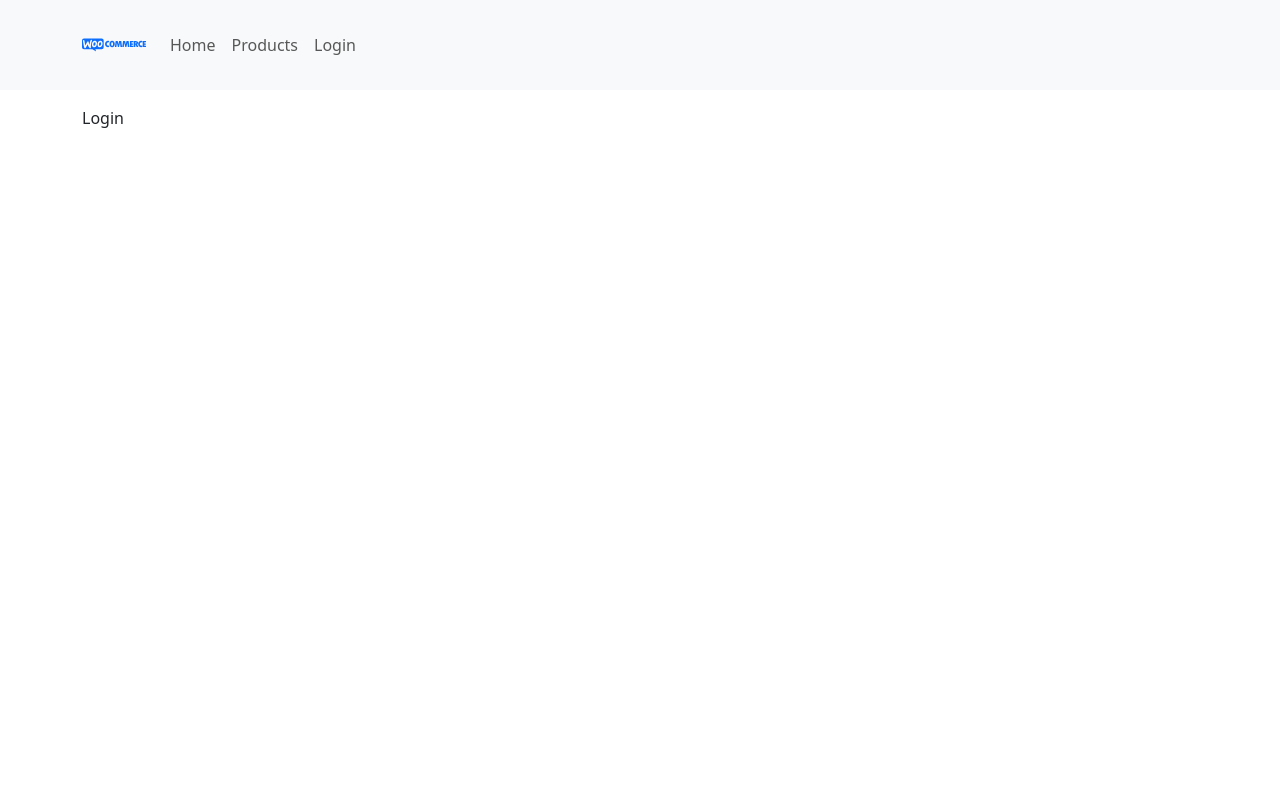
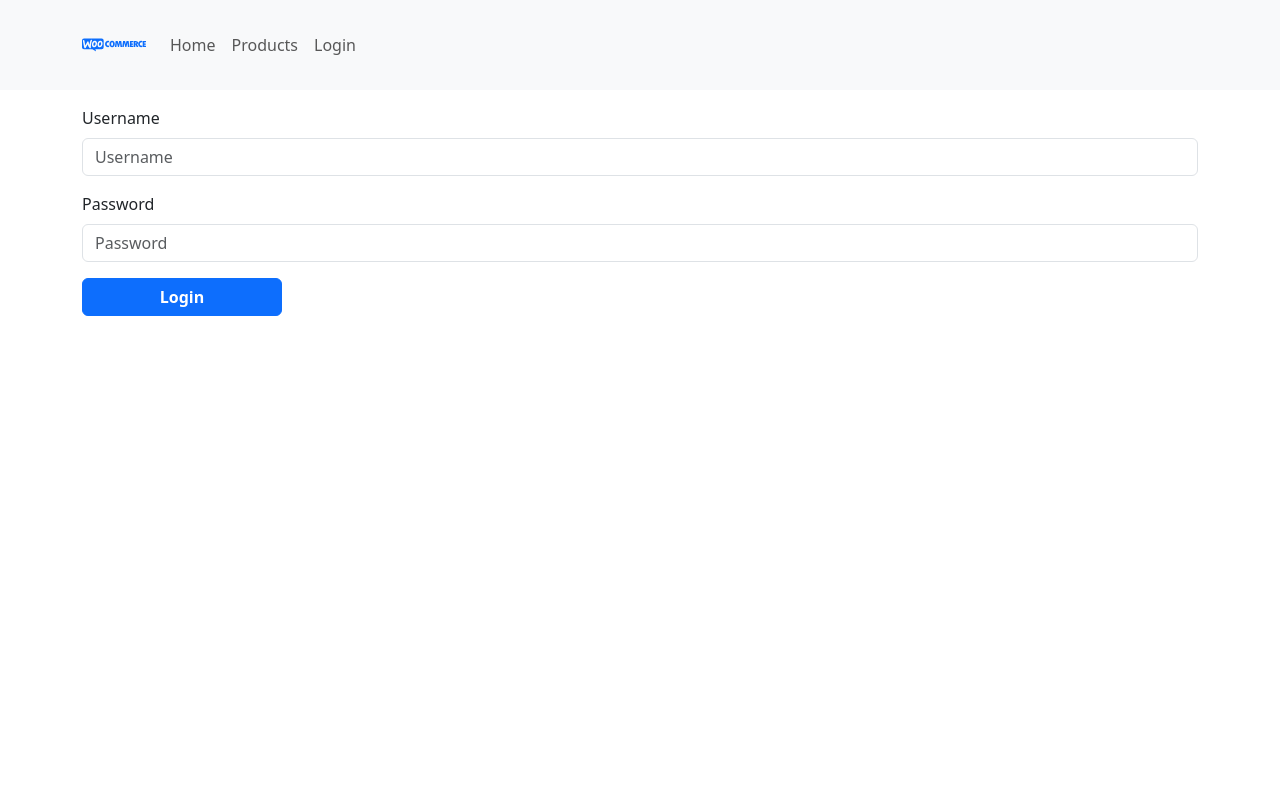
Before and after one commit to mohamed-emad-amit/last-dance-19, a React (Vite) app: page /login in a window 1280 px wide. Shown: the top 800 px of the page. Built offline with nearby package versions, Linux system fonts and the light colour scheme.

Commit message:
feat: Login

```diff
--- a/src/pages/Login/Login.jsx
+++ b/src/pages/Login/Login.jsx
@@ -1,4 +1,114 @@
+import { Button, Form } from "react-bootstrap";
+import { errorHandler } from "../../utils/errorHandler";
+import { useRef, useState } from "react";
+import { API } from "../../api/apiService";
+import toast from "react-hot-toast";
+import { useNavigate } from "react-router-dom";
 
 export const Login = () => {
-  return <div>Login</div>;
+  // Validate Data Before Send
+  const [validated, setValidated] = useState(false);
+
+  // Ref's
+  const usernameRef = useRef();
+  const passwordRef = useRef();
+
+  // Navigate
+  const navigate = useNavigate();
+
+  // Handler
+  async function handleLogin(ev) {
+    ev.preventDefault();
+
+    const form = ev.target;
+
+    try {
+      // Enable Validate
+      setValidated(true);
+
+      // Check Validation
+      const currentState = form.checkValidity();
+      if (!currentState) {
+        return;
+      }
+
+      // Prepare Data
+      const data = {
+        username: usernameRef.current.value,
+        password: passwordRef.current.value,
+      };
+
+      // Hit Endpoint
+      const response = await API.post("/auth/login", data);
+
+      const userData = response.data;
+
+      // Store [LocalStorage - Redux]
+      localStorage.setItem("userData", JSON.stringify(userData));
+
+      // Redux [Not Implemented]
+
+      // Redirect Home
+      navigate("/");
+
+      // Message
+      toast.success("Welcome");
+    } catch (error) {
+      // Handle Error Global
+      console.log(error);
+      errorHandler(error);
+    }
+  }
+
+  return (
+    <div>
+      <Form onSubmit={handleLogin} noValidate validated={validated}>
+        {/* Username */}
+        <Form.Group className="mb-3">
+          <Form.Label htmlFor="username">Username</Form.Label>
+
+          <Form.Control
+            type="text"
+            id="username"
+            placeholder="Username"
+            name="username"
+            required
+            minLength={2}
+            ref={usernameRef}
+          />
+
+          <Form.Control.Feedback type="invalid">
+            Please choose a username.
+          </Form.Control.Feedback>
+        </Form.Group>
+
+        {/* Password */}
+        <Form.Group className="mb-3">
+          <Form.Label htmlFor="password">Password</Form.Label>
+
+          <Form.Control
+            type="password"
+            id="password"
+            placeholder="Password"
+            name="password"
+            required
+            minLength={6}
+            ref={passwordRef}
+          />
+
+          <Form.Control.Feedback type="invalid">
+            Please choose strong password.
+          </Form.Control.Feedback>
+        </Form.Group>
+
+        <Button
+          type="submit"
+          className="fw-bold w-100"
+          style={{ maxWidth: "200px" }}
+        >
+          Login
+        </Button>
+      </Form>
+    </div>
+  );
 };
```
